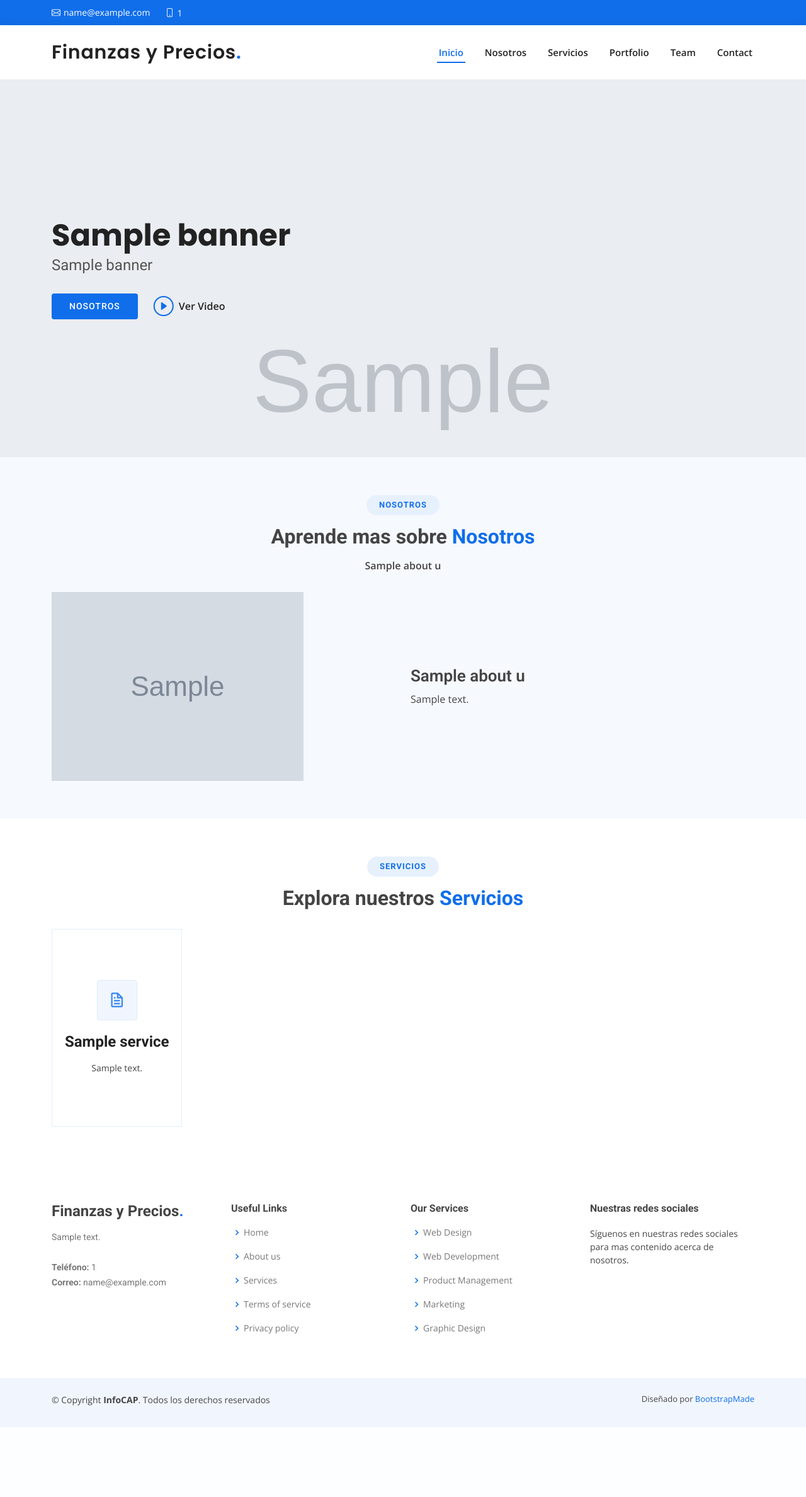
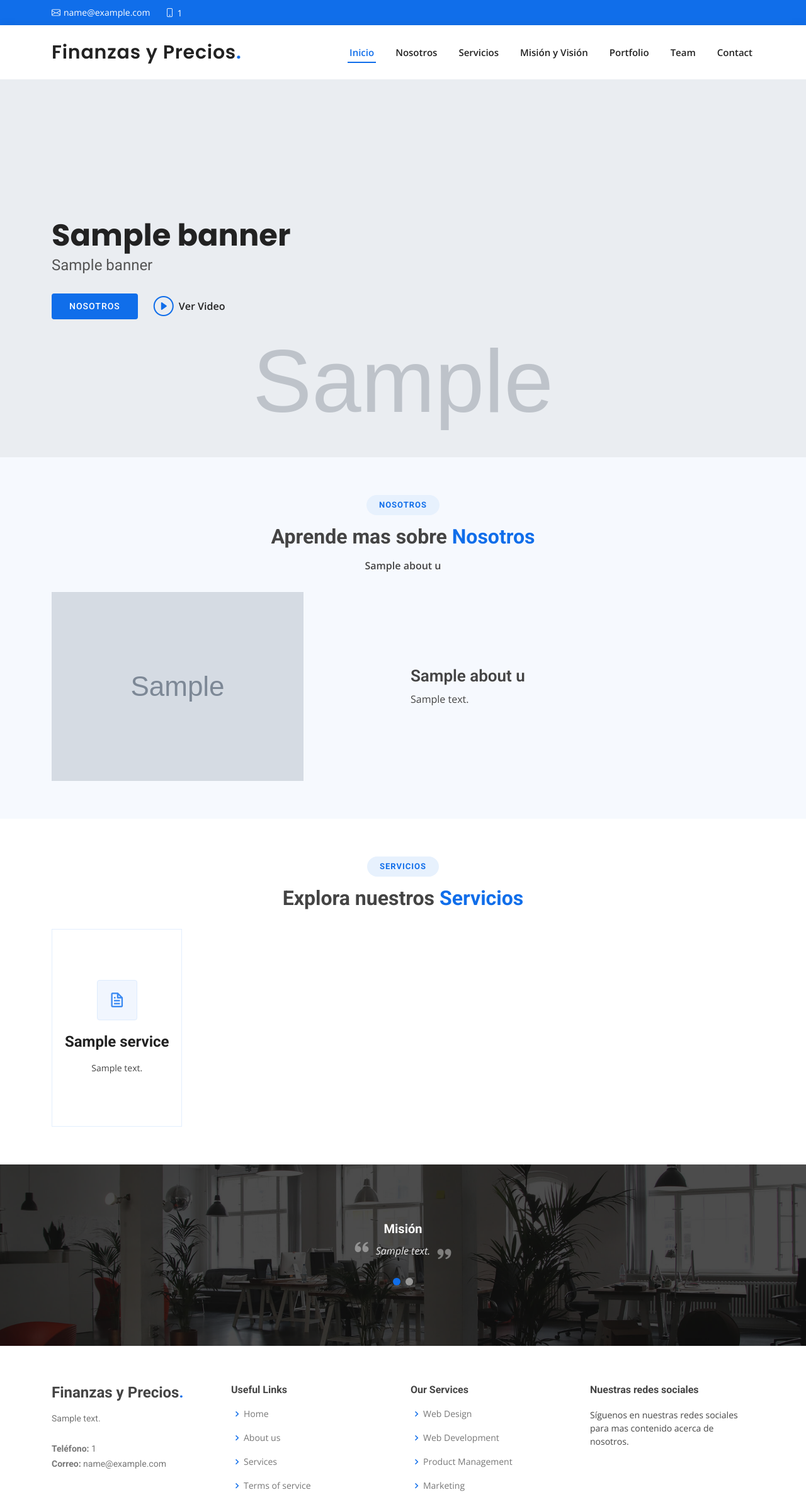
Before and after one commit to dayandavid/Finanzasyprecios, a Django app: template web/templates/main/index.html in a window 1280 px wide. Shown: the top 2377 px of the page at 63% size. Before the commit the page ends 2232 px from the top, so only its background shows below. Run offline with Django 4.2, Linux system fonts and the light colour scheme; the template is opened without the code that fills it: most values are stand-ins (such as "Sample title", 1, 10 or a date in 2020); grey boxes marked "Sample" are stand-in pictures; some libraries are stand-ins or nearby versions.

Commit message:
Terminado vision y vision

```diff
--- a/web/main/admin.py
+++ b/web/main/admin.py
@@ -32,7 +32,7 @@ class BanerAdmin(admin.ModelAdmin):
 
 @admin.register(AboutUs)
 class AboutUsAdmin(admin.ModelAdmin):
-    fields = ('title', 'subtitle', 'content',
+    fields = ('title', 'subtitle', 'content', 'mision', 'vision',
               'image', 'created_at', 'updated_at')
 
     readonly_fields = ('created_at', 'updated_at')
--- a/web/main/models.py
+++ b/web/main/models.py
@@ -1,3 +1,4 @@
+from tabnanny import verbose
 from utils.modelhelpers import TimeStampedModel, resize_image
 from django.db import models
 from ckeditor.fields import RichTextField
@@ -82,6 +83,10 @@ class AboutUs(TimeStampedModel):
 
     content = RichTextField(verbose_name='Contenido')
 
+    mision = models.TextField(verbose_name='Misión', null=True, blank=True)
+
+    vision = models.TextField(verbose_name='Visión', null=True, blank=True)
+
     image = models.ImageField(verbose_name='Imagen', upload_to='aboutus', height_field=None,
                               width_field=None, max_length=None, help_text='Resolución Recomendada: 992x950')
 
--- a/web/static/css/style.css
+++ b/web/static/css/style.css
@@ -825,13 +825,6 @@ section {
 /*--------------------------------------------------------------
 # Testimonials
 --------------------------------------------------------------*/
-.testimonials {
-  padding: 80px 0;
-  background: url("../img/testimonials-bg.jpg") no-repeat;
-  background-position: center center;
-  background-size: cover;
-  position: relative;
-}
 .testimonials::before {
   content: "";
   position: absolute;
--- a/web/templates/main/base.html
+++ b/web/templates/main/base.html
@@ -77,6 +77,7 @@
 					<li><a class="nav-link scrollto active" href="{% url 'home' %}#hero">Inicio</a></li>
 					<li><a class="nav-link scrollto" href="{% url 'home' %}#about">Nosotros</a></li>
 					<li><a class="nav-link scrollto" href="{% url 'home' %}#services">Servicios</a></li>
+					<li><a class="nav-link scrollto" href="{% url 'home' %}#testimonials">Misión y Visión</a></li>
 					<li><a class="nav-link scrollto " href="#portfolio">Portfolio</a></li>
 					<li><a class="nav-link scrollto" href="#team">Team</a></li>
 					<li><a class="nav-link scrollto" href="#contact">Contact</a></li>
--- a/web/templates/main/index.html
+++ b/web/templates/main/index.html
@@ -29,6 +29,13 @@
               background-attachment: fixed;
             }
           }
+		  .testimonials {
+			padding: 80px 0;
+			background: url("{% static 'img/testimonials-bg.jpg' %}") no-repeat;
+			background-position: center center;
+			background-size: cover;
+			position: relative;
+		  }
     </style>
 {% endblock css %}
 
@@ -94,6 +101,42 @@
     		  	</div>
     		</section><!-- End Services Section -->
 		{% endif %}
+
+		{% if about_us.mision %}
+			<section id="testimonials" class="testimonials">
+				<div class="container" data-aos="zoom-in">
+
+				  <div class="testimonials-slider swiper" data-aos="fade-up" data-aos-delay="100">
+					<div class="swiper-wrapper">
+
+					  <div class="swiper-slide">
+						<div class="testimonial-item">
+						  <h3>Misión</h3>
+						  <p>
+							<i class="bx bxs-quote-alt-left quote-icon-left"></i>
+								{{about_us.mision}}
+							<i class="bx bxs-quote-alt-right quote-icon-right"></i>
+						  </p>
+						</div>
+					  </div><!-- End testimonial item -->
+
+					  <div class="swiper-slide">
+						<div class="testimonial-item">
+						  <h3>Visión</h3>
+						  <p>
+							<i class="bx bxs-quote-alt-left quote-icon-left"></i>
+								{{about_us.vision}}
+							<i class="bx bxs-quote-alt-right quote-icon-right"></i>
+						  </p>
+						</div>
+					  </div><!-- End testimonial item -->
+					</div>
+					<div class="swiper-pagination"></div>
+				  </div>
+
+				</div>
+			</section><!-- End Testimonials Section -->
+		{% endif %}
 	</main>
 
 {% endblock maincontent %}
```
Also changed, not shown: web/main/migrations/0005_aboutus_mision_aboutus_vision.py (added), web/main/migrations/0006_alter_aboutus_mision_alter_aboutus_vision.py (added), web/static/img/testimonials-bg.jpg (added).
